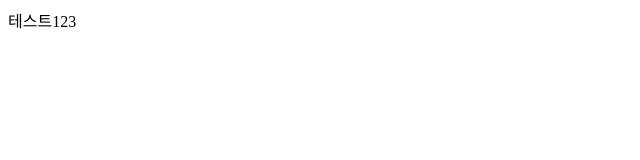
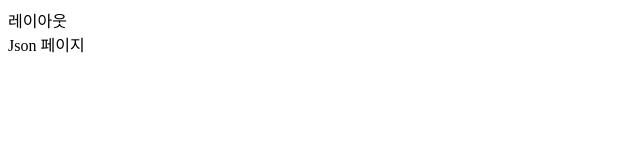
Before and after one commit to righthunkwon/frontools, a React (Vite) app: page /json in a window 1280 px wide. Shown: the top 160 px of the page, without its empty margins (0-640 px from the left). Built offline with nearby package versions, Linux system fonts and the light colour scheme.

Commit message:
feat: 레이아웃, 라우터, 페이지 세팅

```diff
--- a/src/App.tsx
+++ b/src/App.tsx
@@ -1,9 +1,26 @@
-function App() {
+import React from 'react';
+import { BrowserRouter, Routes, Route } from 'react-router-dom';
+import Layout from './layout/Layout.tsx';
+import Home from './components/Home.tsx';
+import DataPage from './domains/data-tool/DataPage.tsx';
+import JsonPage from './domains/json-tool/JsonPage.tsx';
+import TypescriptPage from './domains/typescript-tool/TypescriptPage.tsx';
+
+const App = () => {
   return (
     <>
-      <div>테스트123</div>
+      <BrowserRouter>
+        <Routes>
+          <Route element={<Layout />}>
+            <Route path='/' element={<Home />} />
+            <Route path='/data' element={<DataPage />} />
+            <Route path='/json' element={<JsonPage />} />
+            <Route path='/typescript' element={<TypescriptPage />} />
+          </Route>
+        </Routes>
+      </BrowserRouter>
     </>
   );
-}
+};
 
 export default App;
--- /dev/null
+++ b/src/components/Home.tsx
@@ -0,0 +1,11 @@
+import React from 'react';
+
+const Home = () => {
+  return (
+    <>
+      <div>홈</div>
+    </>
+  );
+};
+
+export default Home;
--- /dev/null
+++ b/src/domains/data-tool/DataPage.tsx
@@ -0,0 +1,11 @@
+import React from 'react';
+
+const DataPage = () => {
+  return (
+    <>
+      <div>Data 페이지</div>
+    </>
+  );
+};
+
+export default DataPage;
--- /dev/null
+++ b/src/domains/json-tool/JsonPage.tsx
@@ -0,0 +1,11 @@
+import React from 'react';
+
+const JsonPage = () => {
+  return (
+    <>
+      <div>Json 페이지</div>
+    </>
+  );
+};
+
+export default JsonPage;
--- /dev/null
+++ b/src/domains/typescript-tool/TypescriptPage.tsx
@@ -0,0 +1,11 @@
+import React from 'react';
+
+const TypescriptPage = () => {
+  return (
+    <>
+      <div>Typescript 페이지</div>
+    </>
+  );
+};
+
+export default TypescriptPage;
--- /dev/null
+++ b/src/layout/Layout.tsx
@@ -0,0 +1,12 @@
+import { Outlet } from 'react-router-dom';
+
+const Layout = () => {
+  return (
+    <>
+      <div>레이아웃</div>
+      <Outlet />
+    </>
+  );
+};
+
+export default Layout;
```
